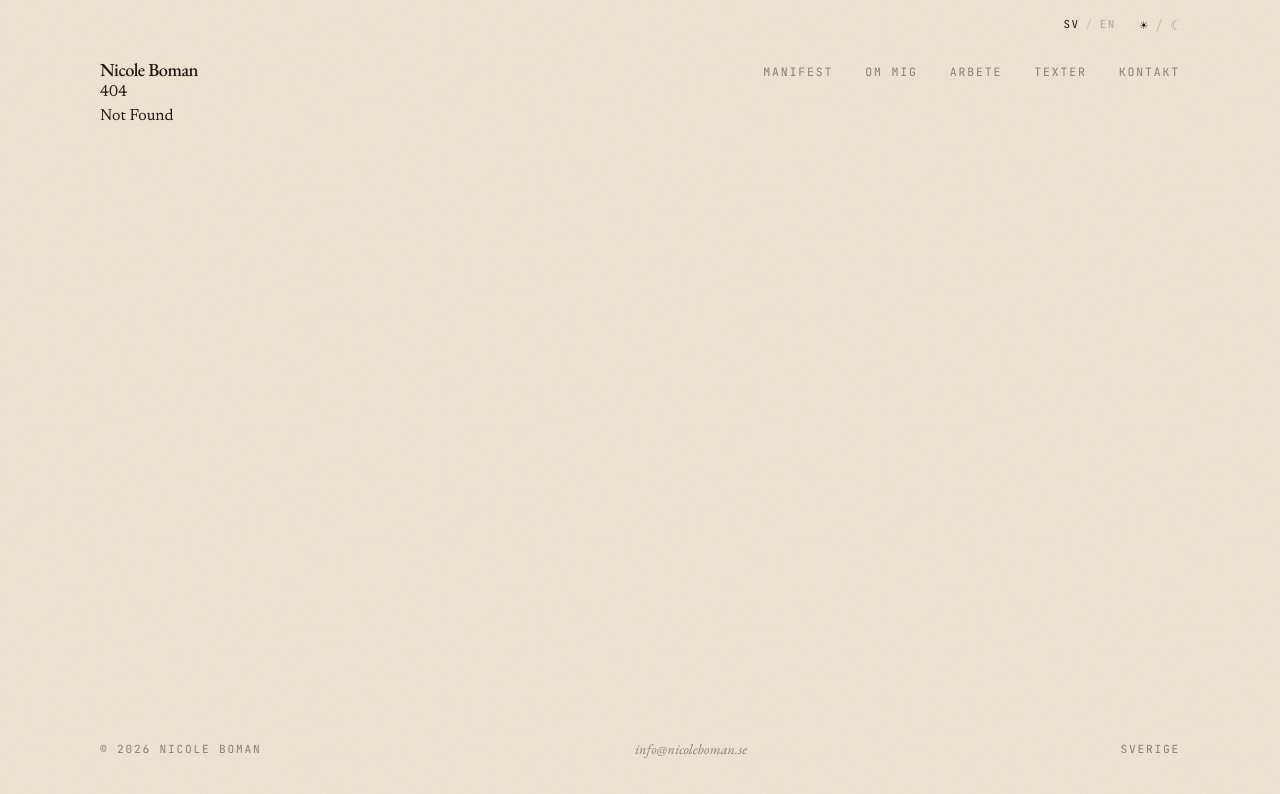
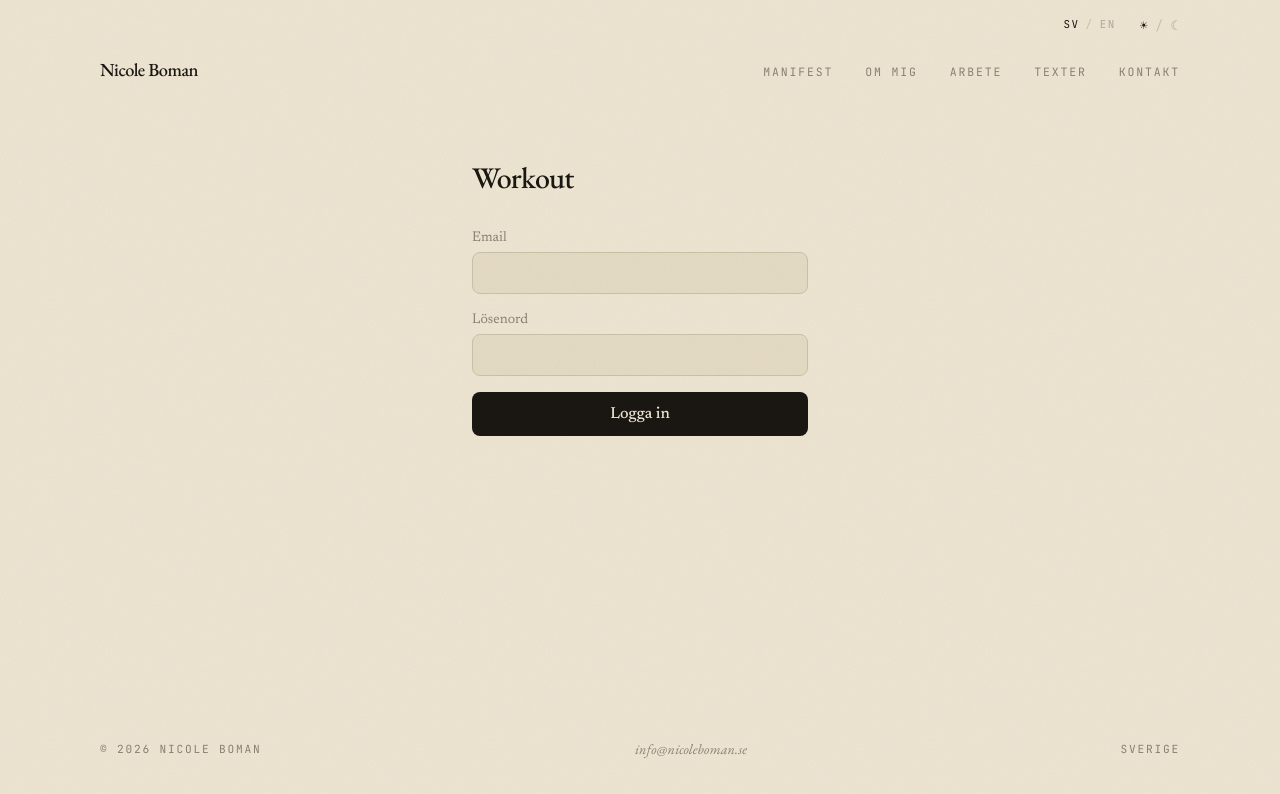
Before and after one commit to niccoboman/nicoleboman.se, a SvelteKit app: page /workout/login in a window 1280 px wide. Before the commit this address had no page. Shown: the top 794 px of the page. Built offline with nearby package versions, Linux system fonts and the light colour scheme; no server answers.

Commit message:
Add workout login page with Supabase auth

```diff
--- /dev/null
+++ b/src/routes/workout/login/+page.server.ts
@@ -0,0 +1,39 @@
+import { fail, redirect } from '@sveltejs/kit';
+import type { Actions } from './$types';
+import { createServerClient } from '@supabase/ssr';
+import { PUBLIC_SUPABASE_URL, PUBLIC_SUPABASE_ANON_KEY } from '$env/static/public';
+
+export const actions: Actions = {
+  default: async ({ request, cookies }) => {
+    const formData = await request.formData();
+    const email = String(formData.get('email') ?? '');
+    const password = String(formData.get('password') ?? '');
+
+    if (!email || !password) {
+      return fail(400, { error: 'Fyll i båda fälten.', email });
+    }
+
+    const supabase = createServerClient(
+      PUBLIC_SUPABASE_URL,
+      PUBLIC_SUPABASE_ANON_KEY,
+      {
+        cookies: {
+          getAll: () => cookies.getAll(),
+          setAll: (toSet) => {
+            for (const { name, value, options } of toSet) {
+              cookies.set(name, value, { ...options, path: '/' });
+            }
+          }
+        }
+      }
+    );
+
+    const { error } = await supabase.auth.signInWithPassword({ email, password });
+
+    if (error) {
+      return fail(401, { error: 'Fel email eller lösenord.', email });
+    }
+
+    throw redirect(303, '/workout');
+  }
+};
--- /dev/null
+++ b/src/routes/workout/login/+page.svelte
@@ -0,0 +1,51 @@
+<script lang="ts">
+  import type { ActionData } from './$types';
+
+  let { form }: { form: ActionData } = $props();
+</script>
+
+<svelte:head>
+  <title>Workout — Logga in</title>
+</svelte:head>
+
+<div class="mx-auto max-w-sm py-20 px-6">
+  <h1 class="font-display text-3xl font-medium tracking-tight text-ink mb-8">
+    Workout
+  </h1>
+
+  <form method="POST" class="space-y-4">
+    <label class="block">
+      <span class="block text-sm text-stone mb-1">Email</span>
+      <input
+        type="email"
+        name="email"
+        required
+        autocomplete="email"
+        value={form?.email ?? ''}
+        class="w-full bg-sand border border-line rounded-lg px-3 py-2 text-ink focus:outline-none focus:border-stone"
+      />
+    </label>
+
+    <label class="block">
+      <span class="block text-sm text-stone mb-1">Lösenord</span>
+      <input
+        type="password"
+        name="password"
+        required
+        autocomplete="current-password"
+        class="w-full bg-sand border border-line rounded-lg px-3 py-2 text-ink focus:outline-none focus:border-stone"
+      />
+    </label>
+
+    {#if form?.error}
+      <p class="text-sm text-wine">{form.error}</p>
+    {/if}
+
+    <button
+      type="submit"
+      class="w-full bg-ink text-paper rounded-lg py-2.5 font-medium hover:opacity-90 transition"
+    >
+      Logga in
+    </button>
+  </form>
+</div>
```
